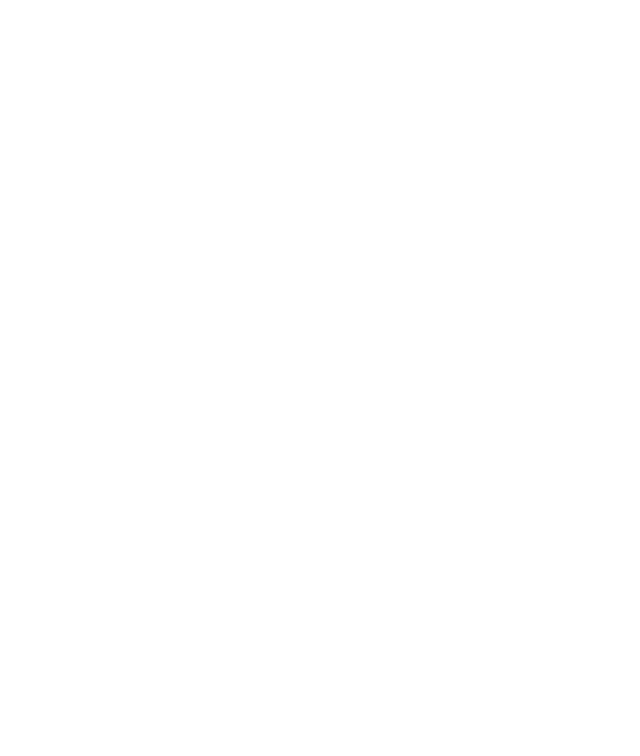
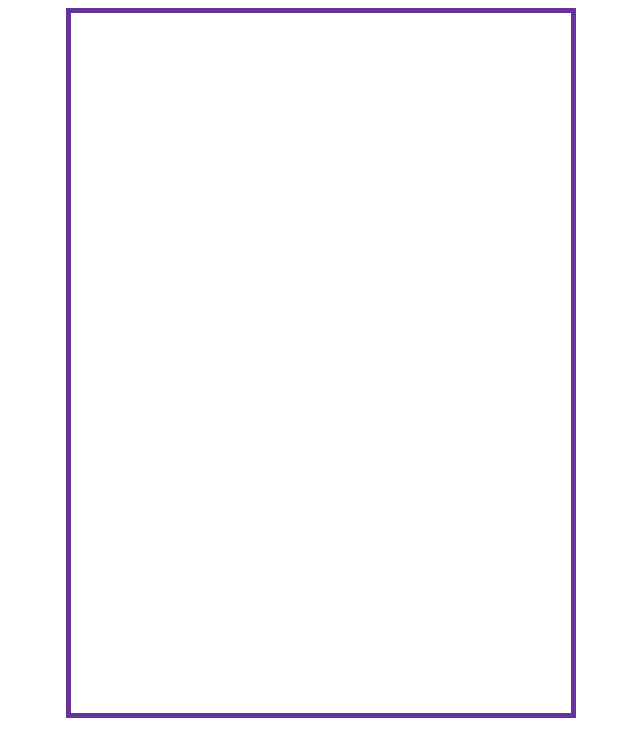
Before and after one commit to dudapa/games, a plain HTML site: page tetris/index.html in a window 1280 px wide. Shown: the whole page, without its empty margins (319-959 px from the left). Drawn offline with nearby package versions, Linux system fonts and the light colour scheme.

Commit message:
Set up a canvas

```diff
--- a/tetris/index.html
+++ b/tetris/index.html
@@ -8,7 +8,7 @@
     <title>Tetris</title>
 </head>
 <body>
-    <canvas class="canvas"></canvas>
+    <canvas class="canvas" width="500" height="700"></canvas>
     <script src="script.js"></script>
 </body>
 </html>
--- a/tetris/style.css
+++ b/tetris/style.css
@@ -0,0 +1,18 @@
+@import url('https://fonts.googleapis.com/css2?family=Open+Sans&display=swap');
+
+
+* {
+    box-sizing: border-box;
+}
+
+body {
+    font-family: 'Open Sans';
+    height: 100vh;
+    text-align: center;
+    overflow: hidden;
+
+}
+
+.canvas {
+   border: 5px solid rebeccapurple;
+}
```
